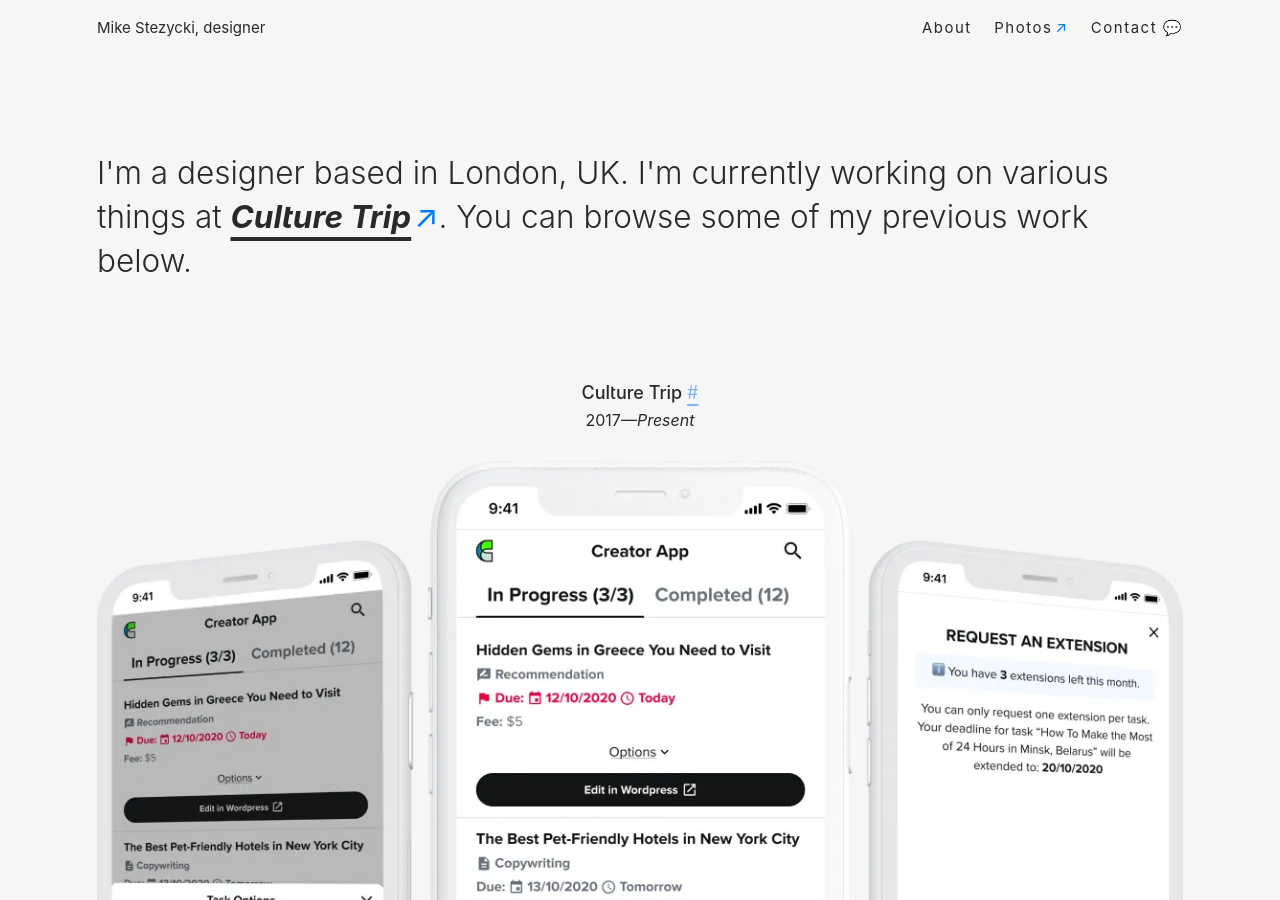
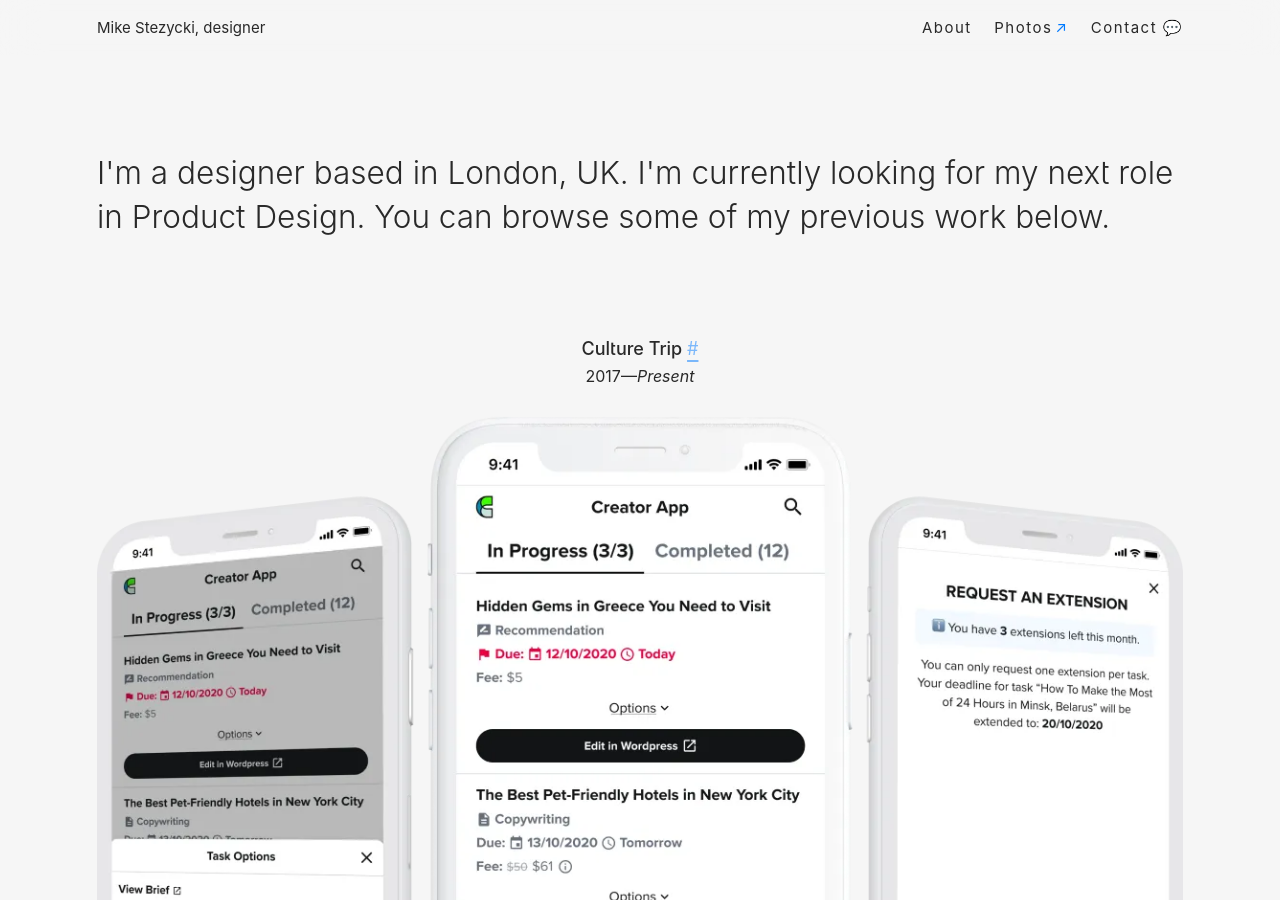
Before and after one commit to mr-stezz/mr-stezz.github.io, a Jekyll site: the page built from index.html, in a window 1280 px wide and 900 px high. Built offline with Jekyll 4.4.1, drawn with Linux system fonts in a browser that asks for light colours.

```diff
--- a/index.html
+++ b/index.html
@@ -3,7 +3,7 @@
 title: Home
 ---
 <h2 class="heading  alpha  w--300  u--m-bottom--huge">
-  <span class="emoji-cursor-hi">I'm a designer</span> <span class="emoji-cursor-house">based in</span> <span class="emoji-cursor-union-jack">London, UK</span>. <span class="emoji-cursor-man-technologist">I'm currently</span> <span class="emoji-cursor-spanner">working on</span> <span class="emoji-cursor-shushing-face">various things</span> <span class="emoji-cursor-pointing-up">at <a href="https://theculturetrip.com" title="Book travel that makes you feel good.">Culture Trip</a></span>. You can <span class="emoji-cursor-eyes">browse</span> some of my <span class="emoji-cursor-work">previous work</span> <span class="emoji-cursor-pointing-down">below</span>.
+  I'm a designer based in London, UK. I'm currently looking for my next role in Product Design. You can browse some of my previous work below.
 </h2>
 {% include _projects.culture-trip.html %}
 {% include _projects.oncare.html %}
```
